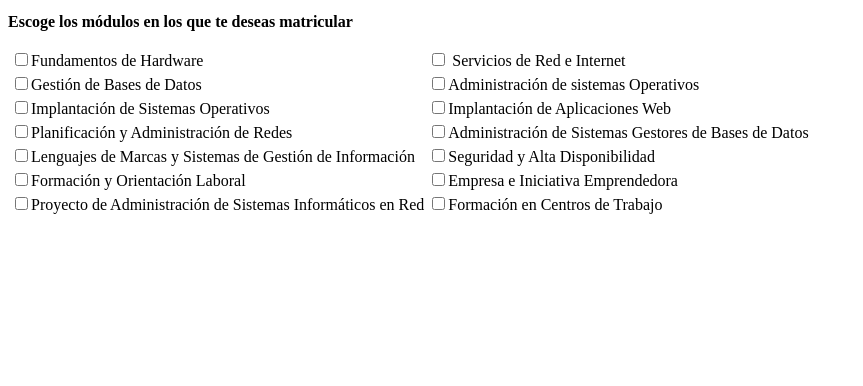
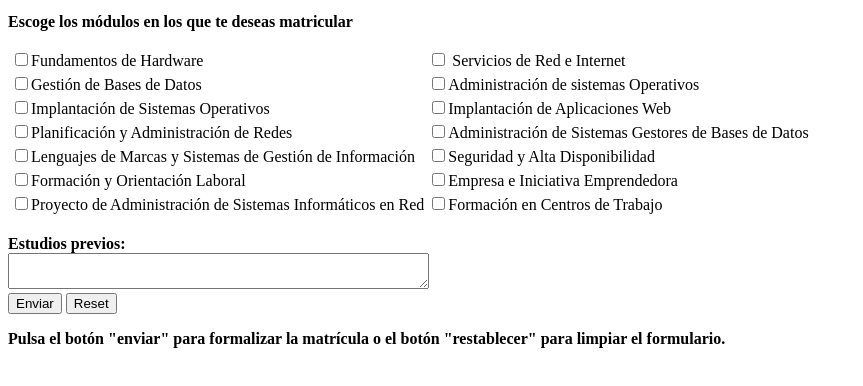
Before and after one commit to jacs89/formulario.github.io, a plain HTML site: page index.html in a window 1280 px wide. Shown: the part 124-510 px from the top of the page, without its empty margins (0-863 px from the left). Drawn offline with Linux system fonts and the light colour scheme.

Commit message:
Terminando la página
2º Commit para terminar la página

```diff
--- a/index.html
+++ b/index.html
@@ -142,9 +142,20 @@
                         <input type="checkbox" name="Modulos"/>Formación en Centros de Trabajo
                     </td>
                 </tr>
+            </table>
 
-            </table>
+            <br/>
+            <!--Estudios que se aportan-->
+            <b>Estudios previos:</b>
+            <br/>
+            <textarea rows="2" cols="50"></textarea>
+            <br/>
+            <button type="button">Enviar</button>
+            <input type="reset" name="Reset"/>
         </form>
+        <p>
+            <b>Pulsa el botón "enviar" para formalizar la matrícula o el botón "restablecer" para limpiar el formulario.</b>
+        </p>
     </body>
 
 </html>
```
